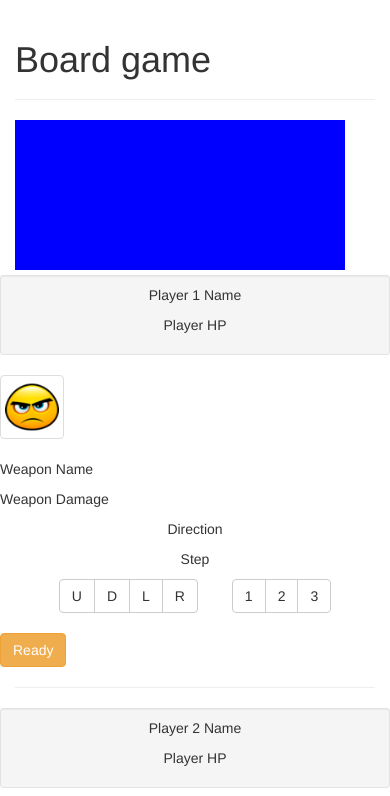
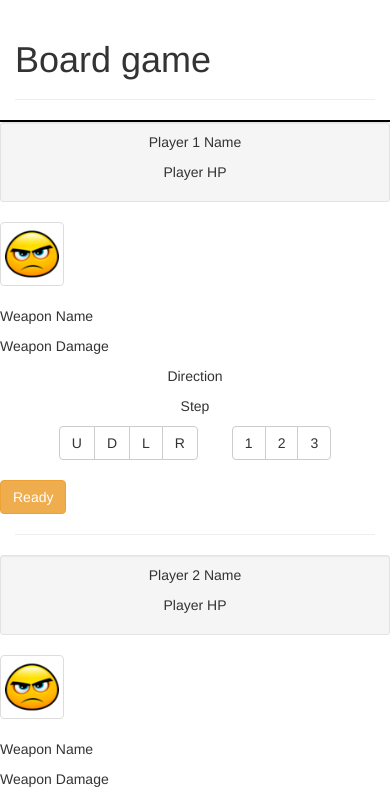
Before and after one commit to kcouliba/OpenClassRoomJavascriptGame, a plain HTML site: page html/index.html in a window 390 px wide. Shown: the top 796 px of the page. Drawn offline with Linux system fonts and the light colour scheme.

Commit message:
attempt to responsive design, fail

```diff
--- a/css/index.css
+++ b/css/index.css
@@ -19,6 +19,10 @@
 
 }*/
 
+#renderingSurface {
+    border: 1px solid black;
+}
+
 img[class*="thumbnail"] {
     width: 64px;
     height: 64px;
--- a/html/index.html
+++ b/html/index.html
@@ -14,8 +14,7 @@
             </header>
             <section id="graphicInterface" class="row">
                 <section id="renderingSurface" class="col-md-8">
-                    <canvas class="col-md-12" style="background-color:blue">
-                    </canvas>
+
                 </section>
                 <aside id="controlInterface" class="col-md-4">
                     <section id="playerStatuses" class="row">
```
